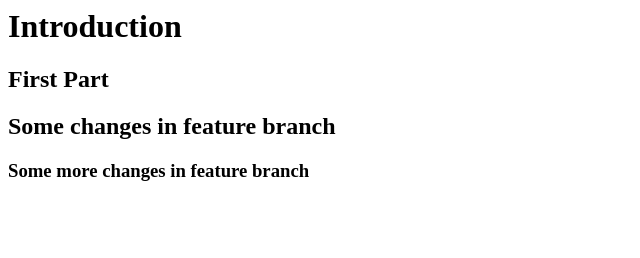
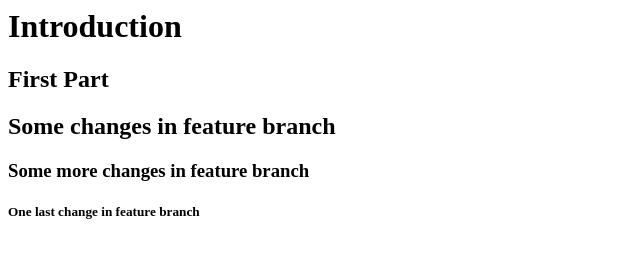
Before and after one commit to shoshinpath/test_proj1, a plain HTML site: page index.html in a window 1280 px wide. Shown: the whole page, without its empty margins (0-640 px from the left). Drawn offline with Linux system fonts and the light colour scheme.

Commit message:
Last change in feature branch

```diff
--- a/index.html
+++ b/index.html
@@ -2,3 +2,4 @@
 <h2> First Part </h2>
 <h2> Some changes in feature branch </h2>
 <h3> Some more changes in feature branch </h3>
+<h5> One last change in feature branch</h5>
```
